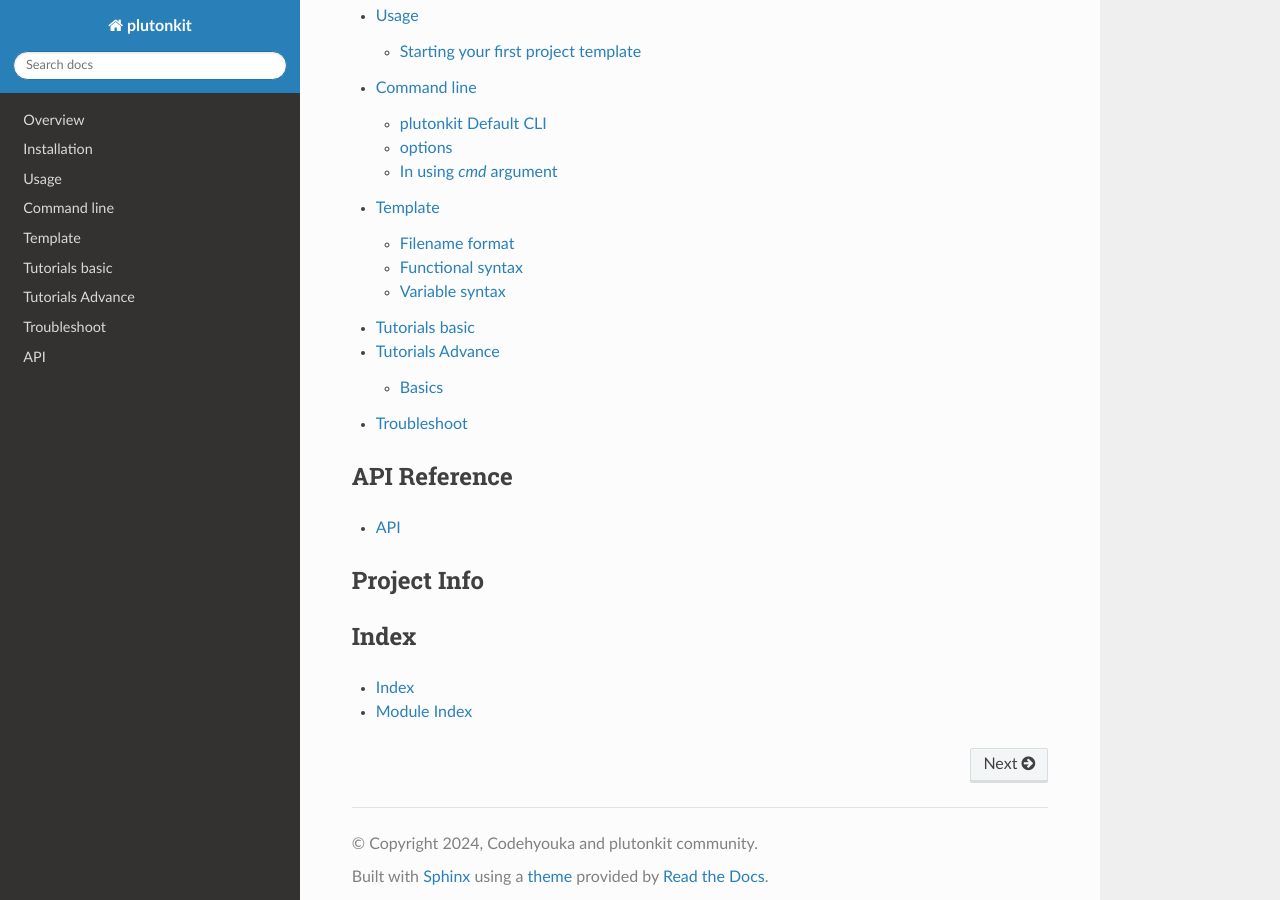
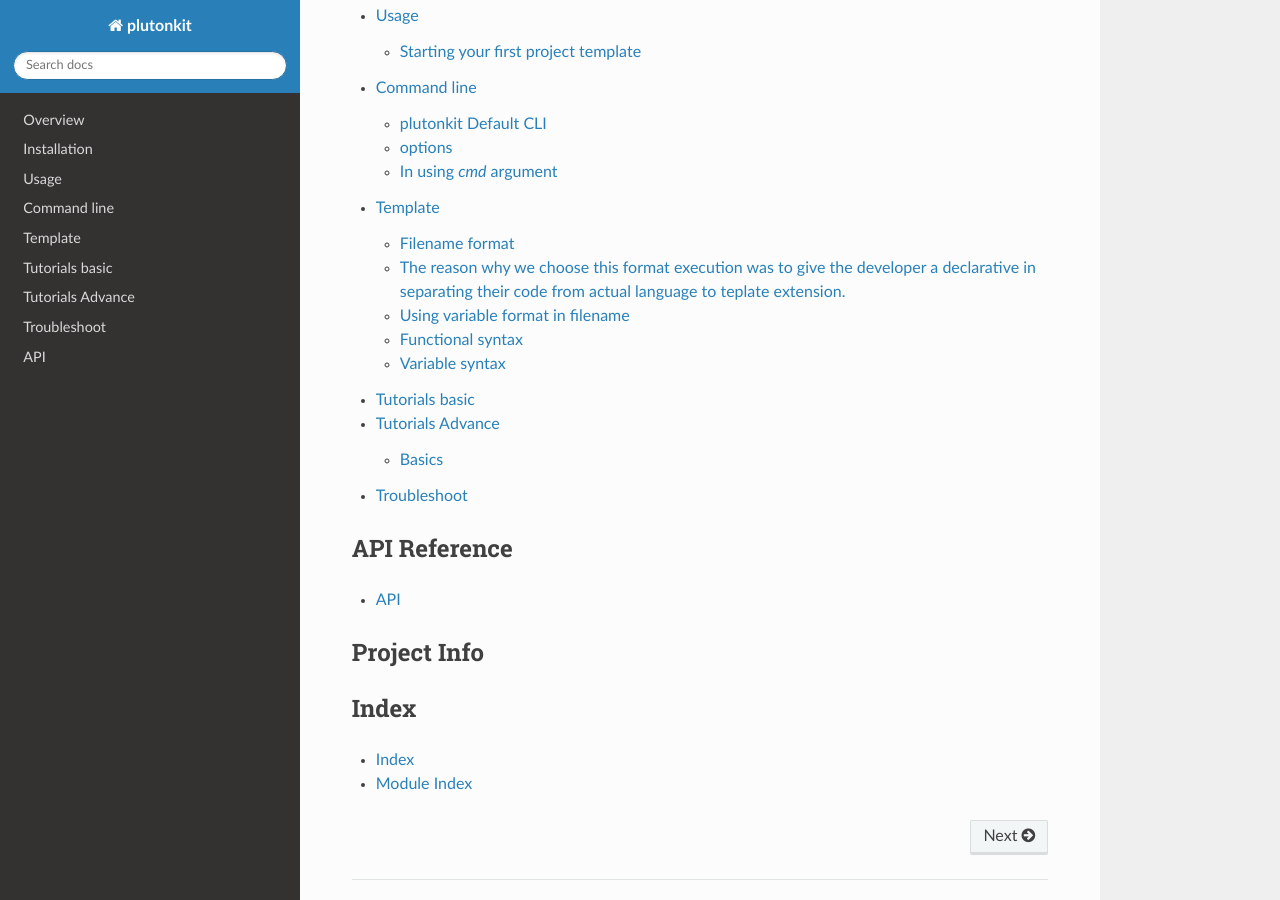
Before and after one commit to fonipts/pluton-kit, a Sphinx documentation site: the page built from docs/index.rst, in a window 1280 px wide and 900 px high, scrolled down 524 px. Built offline with Sphinx 7.4.7 and the Read the Docs theme 3.1.0, drawn with Linux system fonts in a browser that asks for light colours; formulas are drawn with MathJax 3; pages that are not in the unit, such as notebooks, are missing from menus.

Commit message:
Correcting the use of words

```diff
--- a/docs/template.rst
+++ b/docs/template.rst
@@ -11,7 +11,7 @@
 ------------------------
 Template extension name
 ------------------------
-This function syntax will work on *.tpl{ext file} format otherwise it will be ignore in execution.
+This function syntax will work on *.tpl{ext file} format otherwise it will be ignore in converting your template to your desired file.
 -
 
     Given your filename was format like this
@@ -26,6 +26,7 @@
 
         helloworld.py
 
+The reason why we choose this format execution was to give the developer a declarative in separating their code from actual language to teplate extension.
 ----------------------------------
 Using variable format in filename
 ----------------------------------
```
